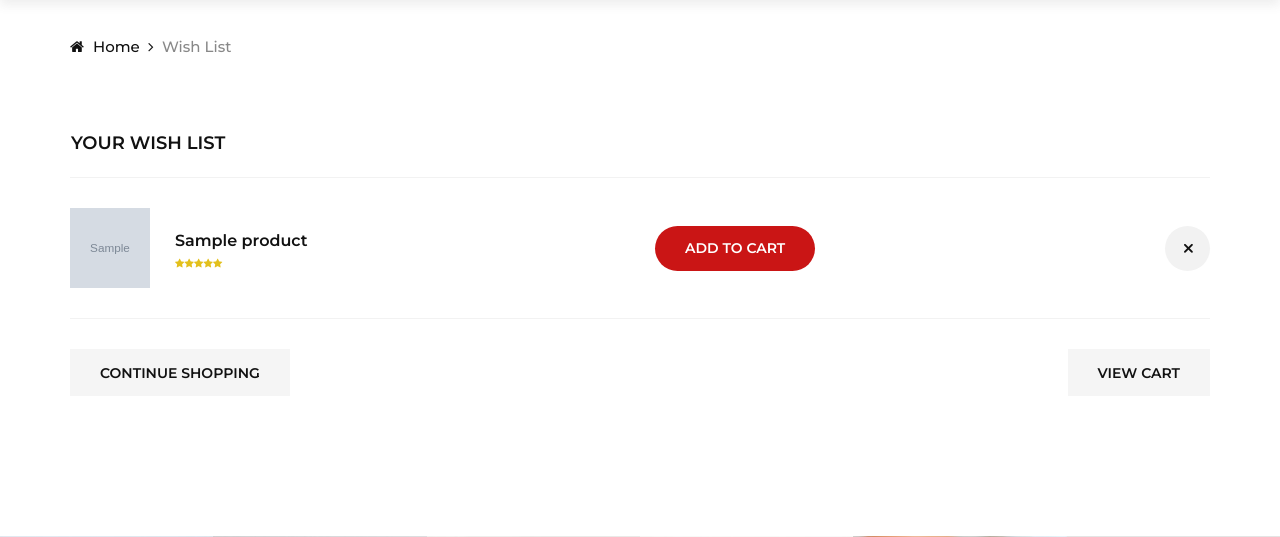
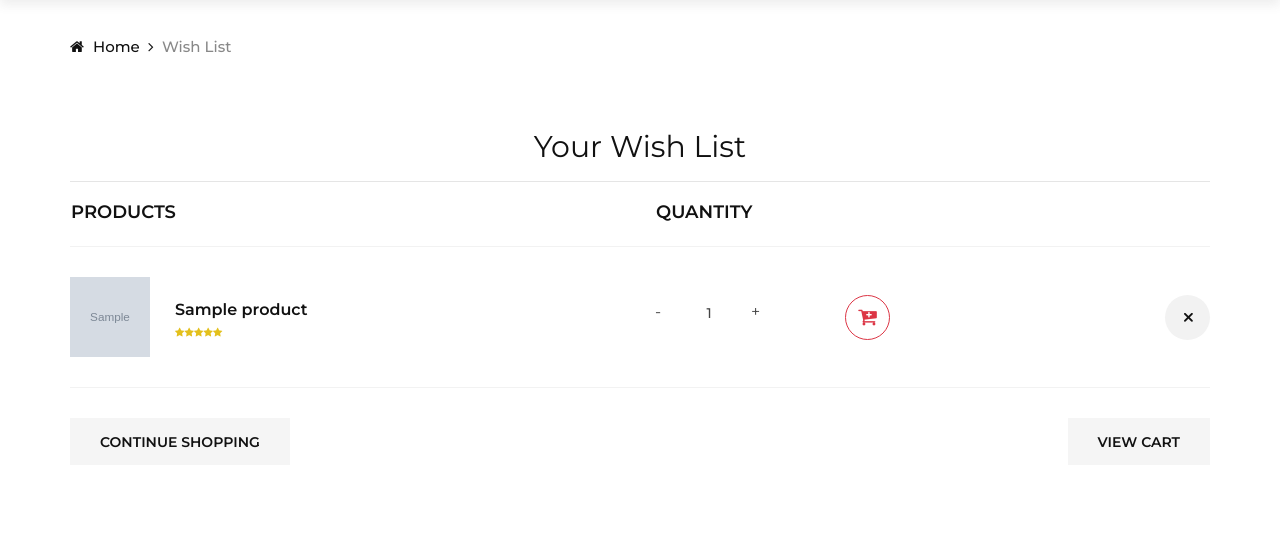
Before and after one commit to AbhinavJaiju/ecommerce, a PHP site: page /ecommerce/wish-list.php in a window 1280 px wide. Shown: the part 84-621 px from the top of the page. Run offline with PHP 8.4, Linux system fonts and the light colour scheme; tables that the repository leaves empty or names only in its code hold one stand-in row (values such as "Sample post"); grey boxes marked "Sample" are stand-in pictures.

Commit message:
Updates page wishlist Updates add to cart

```diff
--- a/frontend/Front-endview/php/add-to-wishlist.php
+++ b/frontend/Front-endview/php/add-to-wishlist.php
@@ -38,7 +38,8 @@ try {
     }
 }
  catch (PDOException $e) {
-    echo "<br>" . $sql . "<br>" . $e->getMessage();
+    echo json_encode(array("result"=> "Error: " . $e->getMessage()));
+
 }
  $conn = null;
 ?>
--- a/frontend/Front-endview/wish-list.php
+++ b/frontend/Front-endview/wish-list.php
@@ -10,7 +10,7 @@ if ($conn->connect_error) {
     die("Connection failed: " . $conn->connect_error);
 }
 
-$sql = "SELECT wishLists.wishListId,
+$sql = "SELECT wishLists.wishListId,wishLists.productId,
 products.productName,
 productImage.fileName FROM wishLists
 INNER JOIN products ON wishLists.productid = products.productid
@@ -154,11 +154,13 @@ $row = $result->fetch_assoc();
             <div class="row">
                 <div class="col-lg-12">
                     <div class="shop__cart__table">
+                        <h3 style="text-align: center;">Your Wish List</h3>
+                        <hr>
                         <table>
                             <thead>
                                 <tr>
-                                    <th>Your Wish List</th>
-                                    <th></th>
+                                    <th>Products</th>
+                                    <th>Quantity</th>
                                 </tr>
                             </thead>
                             <tbody>
@@ -179,10 +181,15 @@ $row = $result->fetch_assoc();
                                                 </div>
                                             </div>
                                         </td>
+                                        <td class="cart__quantity">
+                                            <div class="pro-qty">
+                                                <input type="text" value="1">
+                                            </div>
+                                        </td>
 
-                                        <td>
-                                                <button type="button" class="site-btn" id="add_to_cart" value="<?php echo $row["wishListId"]; ?>">Add to cart</button>
-                                        </td>
+                                    <td >
+                                        <button class="btn btn-outline-danger" id="<?php echo $row["productId"]; ?>"><i class="fa fa-light fa-cart-plus"></i></button>
+                                    </td>
 
                                         <td class="cart__close"><span class="icon_close" id="<?php echo $row["wishListId"]; ?>"></span></td>
                                     </tr>
@@ -399,26 +406,47 @@ $row = $result->fetch_assoc();
     // Add to cart button
     $('td').find('button').click(function() {
 
-        var val = $(this).val();
+        var prodId = $(this).attr('id');
+        var qty = $('.pro-qty').find('input').val()
         // console.log(val);
+        // console.log(qty);
 
         $.ajax({
             url: 'php/add-to-cart.php',
             type: 'POST',
             data: {
-                id:val
+                id: prodId,
+                quantity: qty
             },
+            dataType: 'json',
             success: function(data) {
-                // console.log(data)
-                if (data == 'success') {
+                console.log(data.result)
+                if (data.result == 'success') {
                     alert('Product added to cart successfully');
                     // location.reload();
-                } else {
+                } else if(data.result == 'exists'){
+                    alert('Product already in cart');
+                }
+                 else {
                     alert('Something went wrong');
                     console.log(data);
                 }
 
-        }
+            }
         });
     });
 </script>
+
+<style>
+    .btn {
+        height: 45px;
+        width: 45px;
+        border-radius: 50%;
+        font-size: 20px;
+        /* line-height: 44px; */
+        text-align: center;
+        display: inline-block;
+        font-weight: 600;
+        cursor: pointer;
+    }
+</style>
```
Also changed, not shown: frontend/Front-endview/php/add-to-cart.php (+57 -10 lines).
